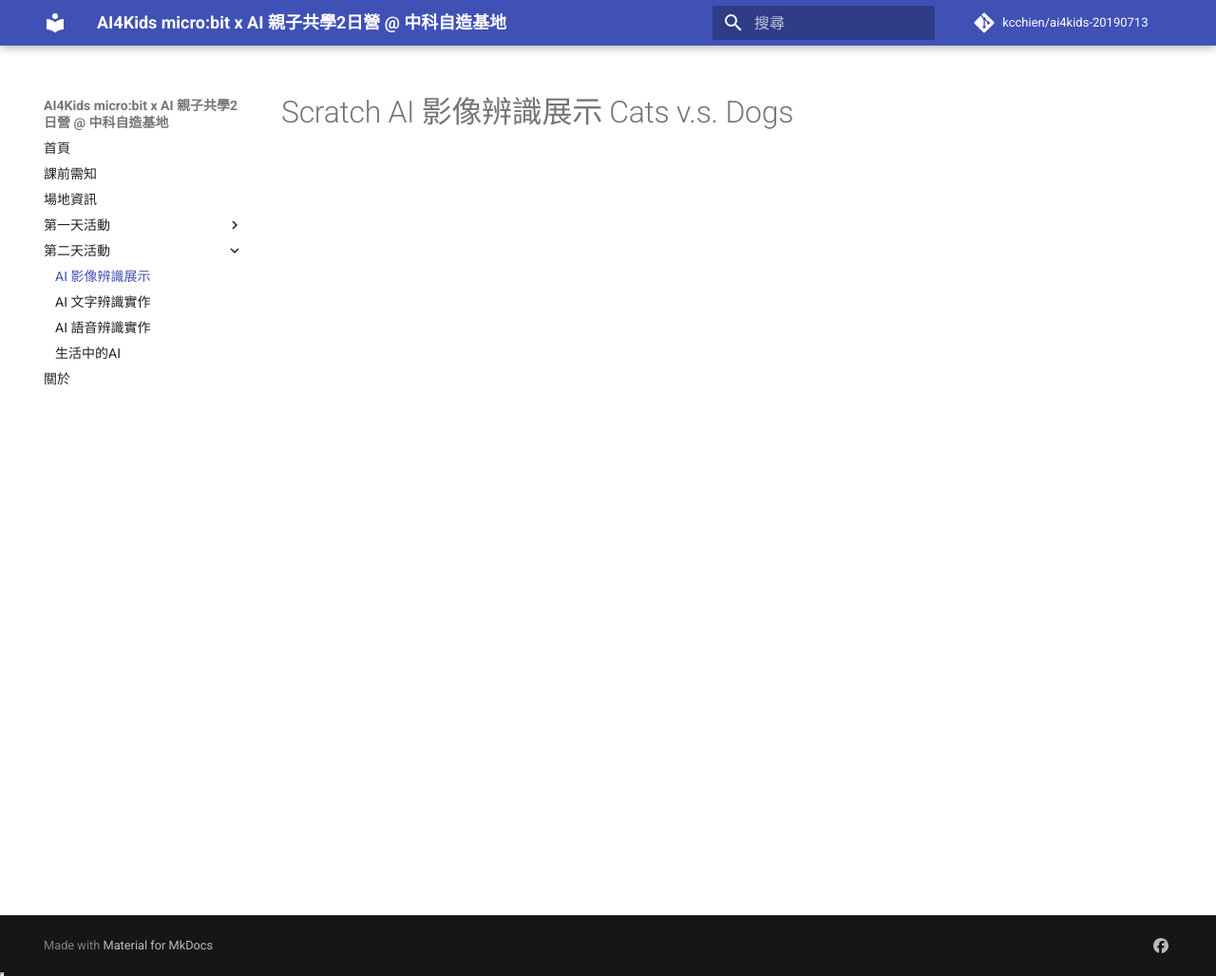
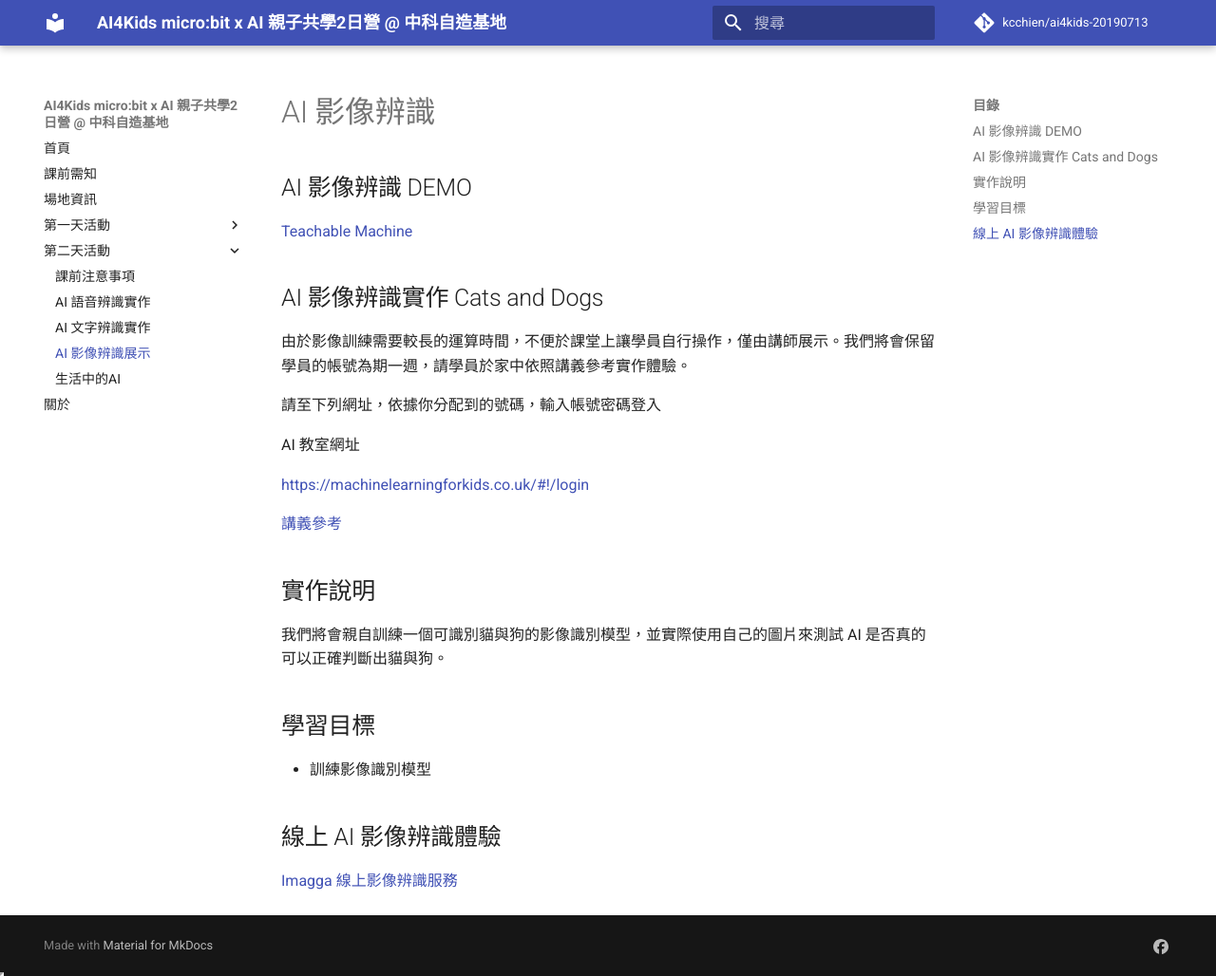
Before and after one commit to kcchien/ai4kids-20190713, an MkDocs documentation site: the page built from docs/ai_image.md, in a window 1280 px wide and 1028 px high. Shown: the whole window at 95% size. Built offline with MkDocs 1.6.1 and Material for MkDocs 9.7.7, drawn with Linux system fonts in a browser that asks for light colours; comment, search, counter and statistics services are not loaded.

Commit message:
Add Day2 contents

```diff
--- a/docs/ai_image.md
+++ b/docs/ai_image.md
@@ -1 +1,29 @@
-# Scratch AI 影像辨識展示 Cats v.s. Dogs
+# AI 影像辨識
+
+## AI 影像辨識 DEMO
+
+[Teachable Machine](https://teachablemachine.withgoogle.com/)
+
+## AI 影像辨識實作 Cats and Dogs
+
+由於影像訓練需要較長的運算時間，不便於課堂上讓學員自行操作，僅由講師展示。我們將會保留學員的帳號為期一週，請學員於家中依照講義參考實作體驗。
+
+請至下列網址，依據你分配到的號碼，輸入帳號密碼登入
+
+AI 教室網址
+
+[https://machinelearningforkids.co.uk/#!/login](https://machinelearningforkids.co.uk/#!/login)
+
+[講義參考](https://docs.google.com/document/d/1DNxxyju2jfHmPm172V1EkkJtTJ9J6Lvy1YFC0vSZZhk/edit?usp=sharing)
+
+## 實作說明
+
+我們將會親自訓練一個可識別貓與狗的影像識別模型，並實際使用自己的圖片來測試 AI 是否真的可以正確判斷出貓與狗。
+
+## 學習目標
+
+- 訓練影像識別模型
+
+## 線上 AI 影像辨識體驗
+
+[Imagga 線上影像辨識服務](https://imagga.com/auto-tagging-demo)
--- /dev/null
+++ b/docs/ai_text.md
@@ -0,0 +1,27 @@
+# AI 文字辨識實作: Make Me Happy
+
+時間：約 50 分鐘
+
+## 登入 AI 教室
+
+請至下列網址，依據你分配到的號碼，輸入帳號密碼登入
+
+AI 教室網址
+
+[https://machinelearningforkids.co.uk/#!/login](https://machinelearningforkids.co.uk/#!/login)
+
+[講義參考](https://docs.google.com/document/d/16ssKzdYqZx2pMcimj37IU8dZieNsowmyrh8mucKlj0s/edit?usp=sharing)
+
+## 實作說明
+
+訓練一個可以識別文字情緒的 AI 模型，當你對模型輸入文字時，AI 模型會試著判斷你輸入文字是善意或惡意。如果是善意，會出現微笑，否則出現生氣的表情。最後在 Scratch 3 中，運用這個 AI 模型來控制角色的情緒
+
+## 學習目標
+
+- 訓練文字識別模型
+- 了解電腦如何被訓練可以從文字中判斷情緒
+- 監督式學習的系統如何處理未預期的輸入
+
+## 線上 AI 文字辨識服務體驗
+
+[微軟語音理解服務](https://azure.microsoft.com/en-us/services/cognitive-services/language-understanding-intelligent-service/)
--- /dev/null
+++ b/docs/ai_voice.md
@@ -0,0 +1,27 @@
+# AI 語音辨識實作: Smart Classroom
+
+時間：約 50 分鐘
+
+## 登入 AI 教室
+
+請至下列網址，依據你分配到的號碼，輸入帳號密碼登入
+
+AI 教室網址
+
+[https://machinelearningforkids.co.uk/#!/login](https://machinelearningforkids.co.uk/#!/login)
+
+[講義參考](https://docs.google.com/document/d/1gH5hrHmofCOI-W91HWIkj0yeZf33FEGaYechN_pmo_M/edit?usp=sharing)
+
+## 實作說明
+
+我們將會親自訓練一個語音識別模型，然後在 Scratch 3 裡利用我們訓練好的語音識別來控制 micro:bit 的 LED 燈開關，摸擬智慧家電的功能與原理。
+
+## 學習目標
+
+- 訓練語音識別模型
+- 了解電腦如何被訓練
+- AI 監督式學習的系統如何處理未預期的輸入
+
+## 線上 AI 語音辨識服務體驗
+
+[微軟 LUIS](https://aidemos.microsoft.com/luis/demo)
--- /dev/null
+++ b/docs/d2_notice.md
@@ -0,0 +1,17 @@
+# 本日課前準備事項
+
+## 確認作業環境
+
+### 麥克風、Webcam
+
+由於課程中會使用到語音及影像辨識，請於上課前檢查筆電的麥克風、Webcam 是否可正常運作。
+
+### 作業系統
+
+課程中會使用 Scratch Link 這個程式，讓 Scratch 程式可以與 micro: bit 進行互動，由於目前 Scratch Link 支援的作業系統需要為 **Windows 10** (Windows 7 確定不支援)，以及 **macOS**，如果你的電腦不是這兩個作業系統其中之一，課程中的實作會無法與 micro:bit 互動。但不會影響 AI 模型的訓練與運用。現場也有準備數台符合規格的筆電借用，數量有限。
+
+### Scratch Link
+
+若你的作業系統已符合上述要求，請你在筆電上安裝 [Scratch Link](https://scratch.mit.edu/microbit)，並依照下列文章行進安裝與測試。
+
+[如何在 Scratch 3.0 上連線 micro:bit](https://www.itread01.com/content/1542617290.html)
--- a/mkdocs.yml
+++ b/mkdocs.yml
@@ -11,9 +11,10 @@
       - micro:bit 實作坊: microbit.md
       - 編碼遊戲: encode_game.md
     - 第二天活動:
+      - 課前注意事項: d2_notice.md
+      - AI 語音辨識實作: ai_voice.md
+      - AI 文字辨識實作: ai_text.md
       - AI 影像辨識展示: ai_image.md
-      - AI 文字辨識實作: ai_make_me_happy.md
-      - AI 語音辨識實作: ai_alien_language.md
       - 生活中的AI: ai_in_life.md
     - 關於: about.md
 
```
Also changed, not shown: docs/ai_alien_language.md (deleted, +0 -1 lines), docs/ai_in_life.md (+1 -1 lines), docs/ai_make_me_happy.md (deleted, +0 -1 lines), docs/microbit.md (+13 -6 lines), site/microbit/index.html, 1 other file.
